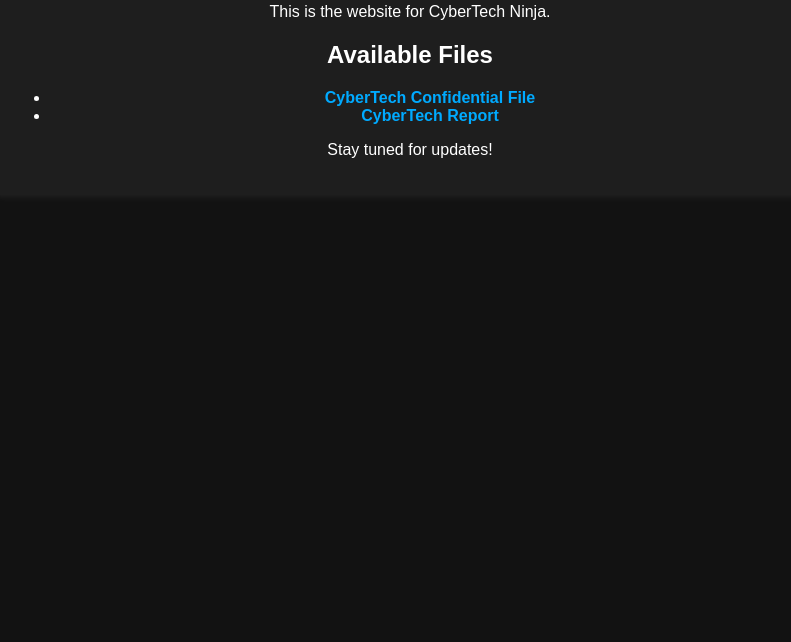
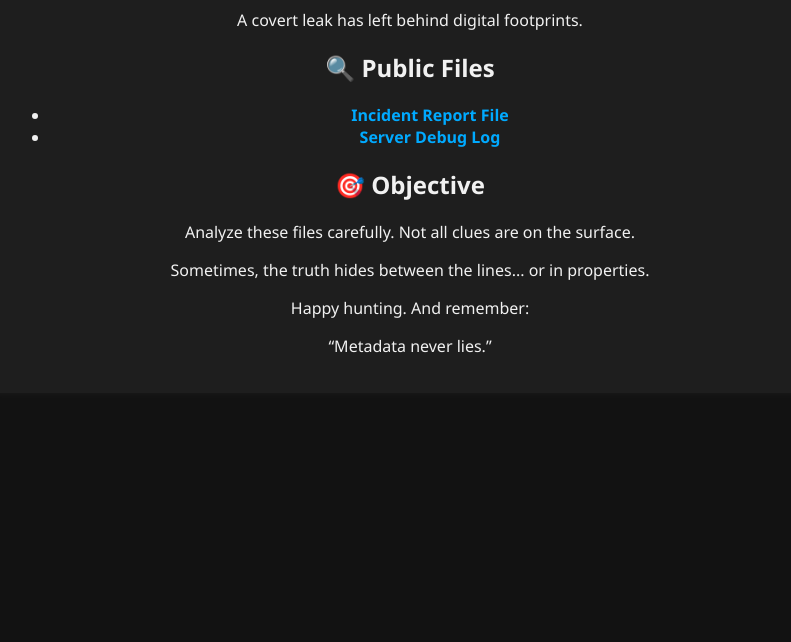
Before and after one commit to newb4sec/newb4sec.github.io, a plain HTML site: page index.html in a window 1280 px wide. Shown: the part 158-800 px from the top of the page, without its empty margins (230-1021 px from the left). Drawn offline with Linux system fonts and the light colour scheme.

Commit message:
Add files via upload

```diff
--- a/index.html
+++ b/index.html
@@ -1,14 +1,14 @@
 <!DOCTYPE html>
 <html lang="en">
 <head>
-    <meta charset="UTF-8">
-    <meta name="viewport" content="width=device-width, initial-scale=1.0">
-    <title>CyberTech Ninja</title>
+  <meta charset="UTF-8" />
+  <meta name="viewport" content="width=device-width, initial-scale=1.0"/>
+  <title>CyberTech Ninja - Operation Shadow Leak</title>
   <style>
     body {
-            font-family: Arial, sans-serif;
+      font-family: 'Segoe UI', Tahoma, Geneva, Verdana, sans-serif;
       background-color: #121212;
-            color: white;
+      color: #f1f1f1;
       text-align: center;
       padding: 50px;
     }
@@ -18,7 +18,7 @@
       background: #1e1e1e;
       padding: 20px;
       border-radius: 10px;
-            box-shadow: 0 0 10px rgba(255, 255, 255, 0.1);
+      box-shadow: 0 0 10px rgba(255, 255, 255, 0.05);
     }
     a {
       color: #00aaff;
@@ -35,16 +35,25 @@
 </head>
 <body>
   <div class="container">
-        <h1>Welcome to CyberTech Ninja</h1>
-        <p>This is the website for CyberTech Ninja.</p>
-        <h2>Available Files</h2>
+    <h1>CyberTech Ninja: Operation Shadow Leak 🕵️‍♂️</h1>
+    <p>A covert leak has left behind digital footprints.</p>
+
+    <h2>🔍 Public Files</h2>
     <ul>
-            <li><a href="CyberTech_Confidential.txt" download>CyberTech Confidential File</a></li>
-            <li><a href="CyberTech_Report.pdf" download>CyberTech Report</a></li>
+      <li><a href="CyberTech_Report.pdf" download>Incident Report File</a></li>
+      <li><a href="debug_log.txt" download>Server Debug Log</a></li>
     </ul>
-        <p>Stay tuned for updates!</p>
+
+    <h2>🎯 Objective</h2>
+    <p>Analyze these files carefully. Not all clues are on the surface.</p>
+    <p>Sometimes, the truth hides between the lines... or in properties.</p>
+
+    <p>Happy hunting. And remember:</p>
+    <blockquote>“Metadata never lies.”</blockquote>
   </div>
 
-    <!-- Secret Flag: FLAG{Google_Dorking_Champion} -->
+  <!-- 🧠 Tip: Dork smarter, not harder. Examine hidden details. -->
+  <!-- Decoys are part of the fun. -->
+  <!-- A true ninja checks even what isn't visible. -->
 </body>
 </html>
```
Lines whose indentation alone changed are shown as unchanged.
